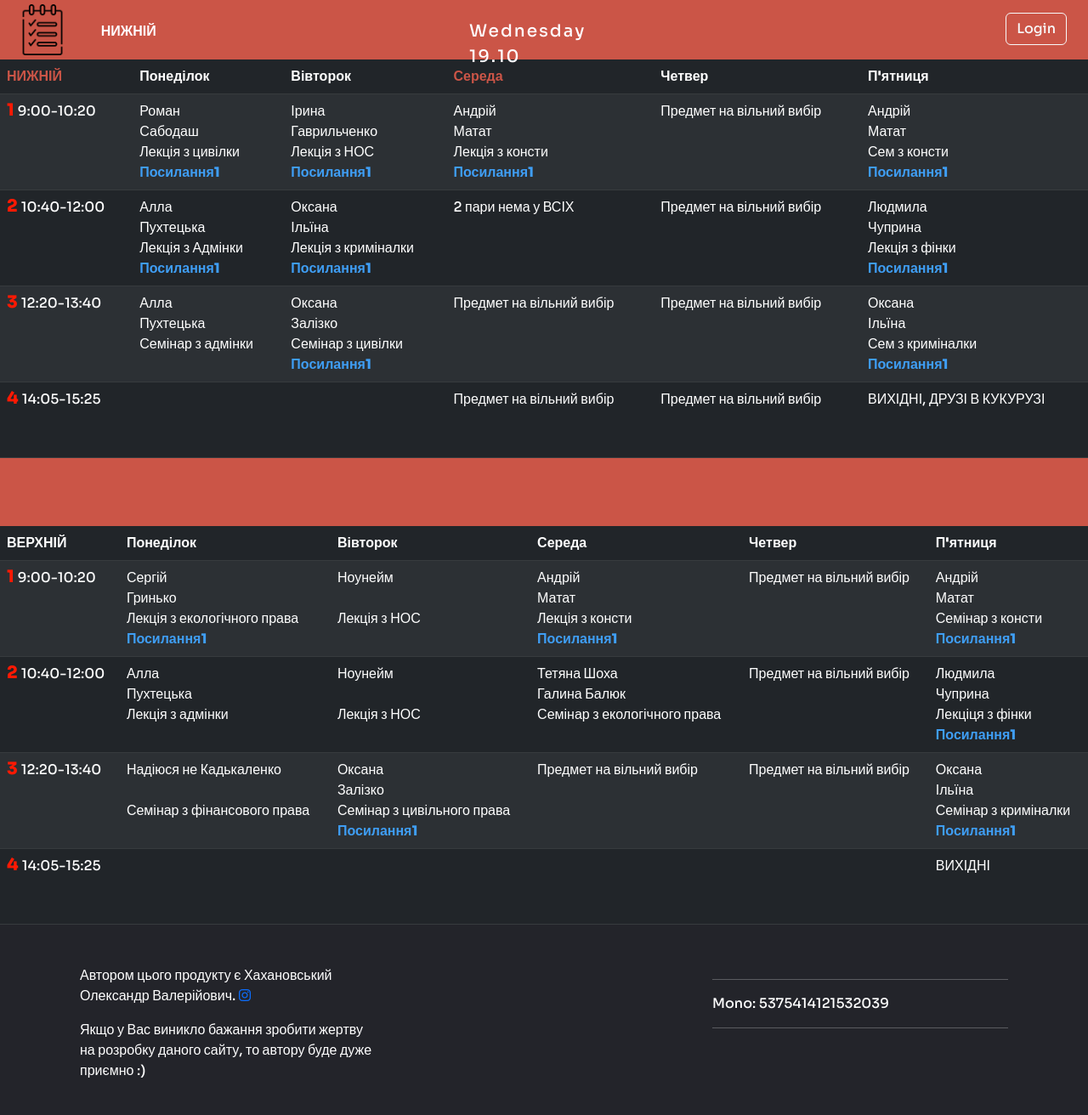
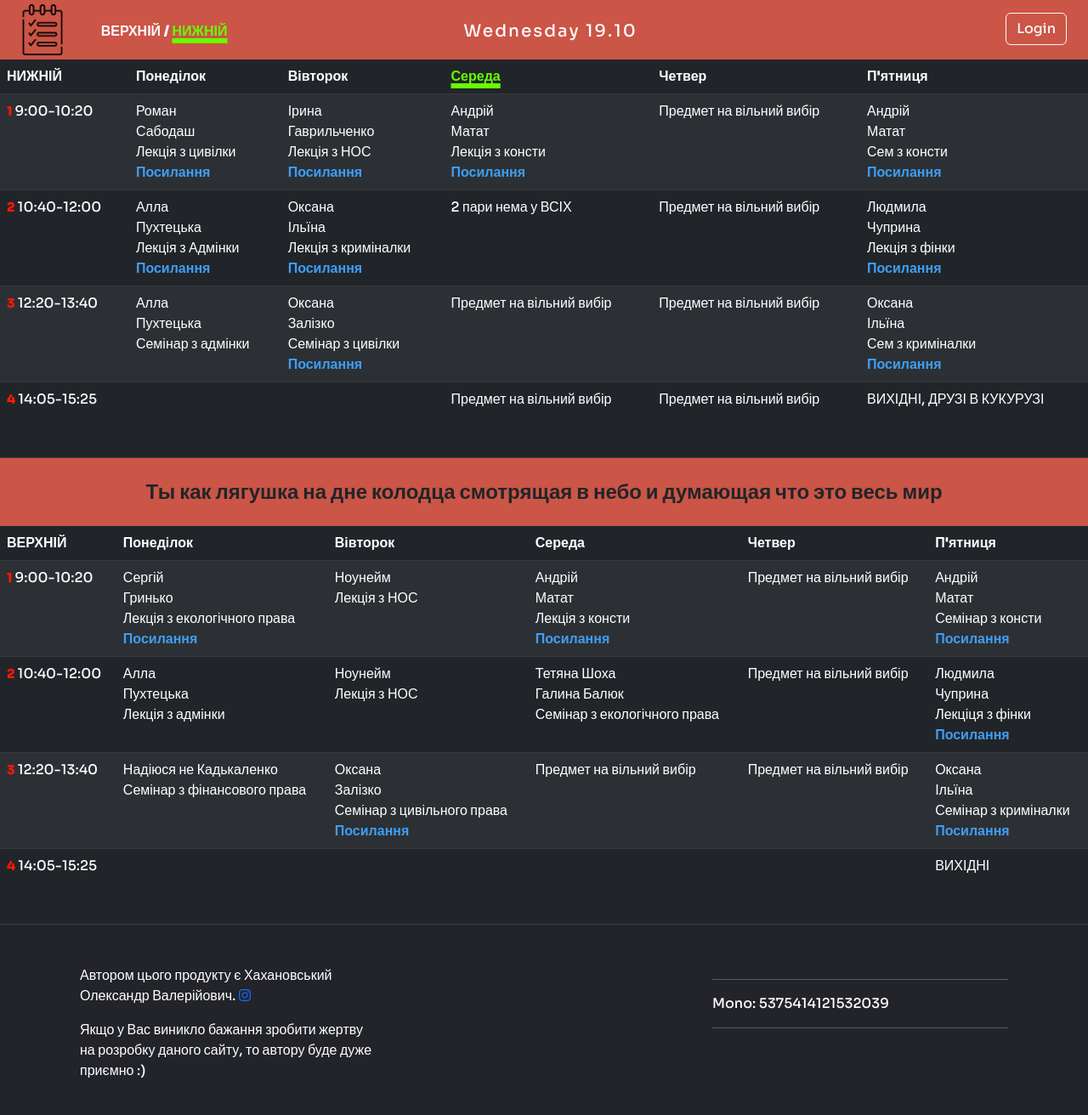
Before and after one commit to hahan18/university_todo, a Django app: page / in a window 1280 px wide. Shown: the whole page at 85% size. Run offline with Django 4.2, Linux system fonts and the light colour scheme; data comes from the database, SQL or seed files in the repository; both versions use the stored data as it was after the commit.

Commit message:
Stable version 3.0

```diff
--- a/main_todo/models.py
+++ b/main_todo/models.py
@@ -71,3 +71,8 @@ class MainData(models.Model):
         verbose_name='Верхній чи нижній тиждень',
         default=UpOrDownWeek.UP
     )
+    changed = models.DateTimeField(auto_now_add=True)
+
+
+class ChinesePhrase(models.Model):
+    phrase = models.CharField(max_length=255, null=True, blank=True, verbose_name='Фразочка')
--- a/main_todo/templates/main_todo/_todo_down.html
+++ b/main_todo/templates/main_todo/_todo_down.html
@@ -39,9 +39,9 @@
 		</tr>
 		</tbody>
 	</table>
-	<div class="space"></div>
 </section>
 
+{% include 'main_todo/_todo_phrases_space.html' %}
 
 <section class="upper_week">
 	<table class="table table-dark table-striped">
--- a/main_todo/templates/main_todo/_todo_mixin.html
+++ b/main_todo/templates/main_todo/_todo_mixin.html
@@ -2,19 +2,29 @@
 
 
 <td>
-	<div class="first_name">{% if el.first_name %}{{ el.first_name }}{% else %}<br>{% endif %}</div>
-	<div class="last_name">{% if el.last_name %}{{ el.last_name }}{% else %}<br>{% endif %}</div>
-	<div class="subject">{% if el.subject %}{{ el.subject }}{% else %}<br>{% endif %}</div>
+	<div class="first_name">{% if el.first_name %}{{ el.first_name }}{% endif %}</div>
+	<div class="last_name">{% if el.last_name %}{{ el.last_name }}{% endif %}</div>
+	<div class="subject">{% if el.subject %}{{ el.subject }}{% endif %}</div>
 	{% if el.link %}
-		<a class="hyperlink hyperlink1" target="_blank" href="{{ el.link }}">Посилання1</a>
+		<a class="hyperlink hyperlink1" target="_blank" href="{{ el.link }}">Посилання</a>
 	{% endif %}
 	{% if el.link2 %}
 		<a class="hyperlink" target="_blank" href="{{ el.link2 }}">Посилання2</a>
 	{% endif %}
 
+	{% if not el.first_name %}
+		<br>
+	{% endif %}
+	{% if not el.last_name %}
+		<br>
+	{% endif %}
+	{% if not el.subject %}
+		<br>
+	{% endif %}
+
 	<div class="last_info">
-{#		<div class="last_changes"><span class="changed_last_changes">ЗМІНЕНО: </span>{{ el.last_changes|date:'d.m-H:i' }}#}
-{#		</div>#}
+		{#		<div class="last_changes"><span class="changed_last_changes">ЗМІНЕНО: </span>{{ el.last_changes|date:'d.m-H:i' }}#}
+		{#		</div>#}
 		{% if request.user.is_authenticated %}
 			<div class="link">
 				<a href="{% url 'update' el.day_number el.number_of_lesson %}"><img class="exchange"
--- /dev/null
+++ b/main_todo/templates/main_todo/_todo_phrases_space.html
@@ -0,0 +1,19 @@
+{% load static %}
+
+
+<section class="chinese_space space">
+	{% if phrase %}
+		<div class="chinese_phrase">
+			{{ phrase|truncatewords:30 }}
+		</div>
+	{% endif %}
+	<div class="change_phrase">
+		{% if request.user.is_authenticated %}
+			<a href="{% url 'chinese_phrase' %}">
+				<button class="btn" type="submit">
+					<img class="change_phrase_button" src="{% static 'images/refresh.png' %}" alt="exchange">
+				</button>
+			</a>
+		{% endif %}
+	</div>
+</section>
--- a/main_todo/templates/main_todo/_todo_upper.html
+++ b/main_todo/templates/main_todo/_todo_upper.html
@@ -39,9 +39,9 @@
 		</tr>
 		</tbody>
 	</table>
-	<div class="space"></div>
 </section>
 
+{% include 'main_todo/_todo_phrases_space.html' %}
 
 <section class="down_week">
 	<table class="table table-dark table-striped">
--- a/main_todo/templates/main_todo/base.html
+++ b/main_todo/templates/main_todo/base.html
@@ -24,19 +24,18 @@
 			<div class="logo col-1">
 				<div class="item"><a href="{% url 'todo' %}"><img src="{% static 'images/logo.png' %}" alt="logo"></a></div>
 			</div>
-			<div class="up_or_down_week col-2">
+			<div class="up_or_down_week col-4">
 				{% if current_week == '1' %}
-					<div class="item up"><span>ВЕРХНІЙ</span></div>
+					<div class="item up"><span>ВЕРХНІЙ</span> / НИЖНІЙ</div>
 				{% elif current_week == '2' %}
-					<div class="item down"><span>НИЖНІЙ</span></div>
+					<div class="item down">ВЕРХНІЙ / <span>НИЖНІЙ</span></div>
 				{% endif %}
 				{% if user.is_authenticated %}
-					<form action="{% url 'updown' %}" method="post">
-						{% csrf_token %}
+					<a href="{% url 'updown' %}">
 						<button class="button btn" type="submit">
 							<img src="{% static 'images/refresh.png' %}" alt="exchange">
 						</button>
-					</form>
+					</a>
 				{% endif %}
 			</div>
 			<div class="current_date col-4">
--- a/main_todo/urls.py
+++ b/main_todo/urls.py
@@ -1,10 +1,11 @@
 from django.urls import path
-from .views import Todo, update, up_down, LoginUser, logout_user
+from .views import Todo, update, up_down, LoginUser, logout_user, chinese_phrase
 
 urlpatterns = [
     path('', Todo.as_view(), name='todo'),
     path('update/<int:day_number>/<int:number_of_lesson>/', update, name='update'),
     path('updown/', up_down, name='updown'),
+    path('chinese_phrase/', chinese_phrase, name='chinese_phrase'),
     path('login/', LoginUser.as_view(), name='login_user'),
     path('logout/', logout_user, name='logout_user'),
 ]
--- a/main_todo/views.py
+++ b/main_todo/views.py
@@ -7,8 +7,8 @@ from django.shortcuts import render, redirect, get_object_or_404
 from django.urls import reverse_lazy
 from django.utils import timezone
 from django.views.generic import ListView
-from .models import Schedule, MainData
-from .forms import ScheduleUpdateForm, LoginUserForm
+from .models import Schedule, MainData, ChinesePhrase
+from .forms import ScheduleUpdateForm, LoginUserForm, ChinesePhraseForm
 
 
 class Todo(ListView):
@@ -33,10 +33,28 @@ class Todo(ListView):
             'current_week': MainData.objects.get(pk=1).up_or_down_week,
             'current_day': timezone.now().isoweekday(),
             'title': 'Розклад',
+            'phrase': ChinesePhrase.objects.first().phrase,
         }
         context.update(context_dict)
+        return context
 
-        return context
+    @staticmethod
+    def change_current_week():
+        obj = MainData.objects.get(pk=1)
+        current_week = timezone.now().strftime('%W')
+        changed_week = obj.changed.strftime('%W')
+
+        changed_on_this_week = current_week == changed_week
+
+        if not changed_on_this_week:
+            if obj.up_or_down_week == '1':
+                obj.up_or_down_week = '2'
+            else:
+                obj.up_or_down_week = '1'
+            obj.save()
+
+    if timezone.now().weekday() == 0:
+        change_current_week()
 
 
 @login_required(login_url='login/')
@@ -79,6 +97,28 @@ def up_down(request):
     return redirect(request.META['HTTP_REFERER'])
 
 
+@login_required(login_url='login/')
+def chinese_phrase(request):
+    ch_phrase = get_object_or_404(ChinesePhrase, pk=2)
+
+    form = ChinesePhraseForm(instance=ch_phrase)
+
+    if request.method == 'POST':
+        form = ChinesePhraseForm(request.POST, instance=ch_phrase)
+        if form.is_valid():
+            form.save()
+            return redirect('/')
+
+    context = {
+        'date_now': timezone.now().strftime('%A %d.%m'),
+        'current_week': MainData.objects.get(pk=1).up_or_down_week,
+        'title': 'Китайська мудрість',
+        'form': form,
+    }
+
+    return render(request, 'main_todo/chinese_phrase.html', context)
+
+
 class LoginUser(LoginView):
     form_class = LoginUserForm
     template_name = 'main_todo/login.html'
--- a/static/css/main.css
+++ b/static/css/main.css
@@ -27,6 +27,10 @@ header .up_or_down_week {
   position: relative;
   display: flex;
 }
+header .up_or_down_week span {
+  color: #67ff00;
+  text-decoration: underline 6px;
+}
 header .up_or_down_week .up, header .up_or_down_week .down {
   font-weight: 800;
 }
@@ -40,12 +44,6 @@ header .up_or_down_week .item {
   margin-top: 8px;
 }
 header .current_date {
-  position: absolute;
-  left: 0;
-  right: 0;
-  margin-left: auto;
-  margin-right: auto;
-  width: 200px;
   padding-top: 22px;
   font-weight: 500;
   font-size: 20px;
@@ -76,11 +74,12 @@ header .login .item {
 .upper_week .number_lesson_span, .down_week .number_lesson_span {
   font-weight: 800;
   color: #ff1903;
-  font-size: 20px;
-  line-height: 10px;
+  font-size: 15px;
 }
 .upper_week .last_info, .down_week .last_info {
   position: relative;
+  display: inline-block;
+  float: right;
 }
 .upper_week .last_info .link, .down_week .last_info .link {
   display: flex;
@@ -97,12 +96,13 @@ header .login .item {
 
 .current_bold_week {
   font-weight: 800;
-  color: #CB5547;
+  color: #FFFBFE;
 }
 
 .current_bold_day {
   font-weight: 800;
-  color: #CB5547;
+  color: #67ff00;
+  text-decoration: underline solid 6px;
 }
 
 .login_label, .password_label {
@@ -157,4 +157,23 @@ header .login .item {
   font-weight: bold;
 }
 
+.chinese_space {
+  display: flex;
+  justify-content: center;
+  align-items: center;
+  color: #212529;
+  font-size: 24px;
+  font-weight: bolder;
+  position: relative;
+}
+.chinese_space .change_phrase {
+  display: inline-block;
+}
+.chinese_space .change_phrase img {
+  width: 25px;
+}
+.chinese_space .change_phrase .btn:hover {
+  border-color: white;
+}
+
 /*# sourceMappingURL=main.css.map */
--- a/static/css/main.sass
+++ b/static/css/main.sass
@@ -27,6 +27,10 @@ header
         position: relative
         display: flex
 
+        span
+            color: #67ff00
+            text-decoration: underline 6px
+
         .up, .down
             font-weight: 800
 
@@ -41,12 +45,6 @@ header
             margin-top: 8px
 
     .current_date
-        position: absolute
-        left: 0
-        right: 0
-        margin-left: auto
-        margin-right: auto
-        width: 200px
         padding-top: 22px
         font-weight: 500
         font-size: 20px
@@ -69,6 +67,7 @@ header
         text-decoration: none
         color: #3f9ef5
         font-weight: 800
+
     .hyperlink1
         margin-right: 10px
 
@@ -78,28 +77,34 @@ header
     .number_lesson_span
         font-weight: 800
         color: #ff1903
-        font-size: 20px
-        line-height: 10px
+        font-size: 15px
+
     .last_info
         position: relative
+        display: inline-block
+        float: right
+
         .link
             display: flex
             justify-content: flex-end
             margin-right: 10px
+
         .last_changes
             font-size: 12px
             color: #989090
+
             .changed_last_changes
                 font-size: 10px
 
 
 .current_bold_week
     font-weight: 800
-    color: #CB5547
+    color: #FFFBFE
 
 .current_bold_day
     font-weight: 800
-    color: #CB5547
+    color: #67ff00
+    text-decoration: underline solid 6px
 
 
 .login_label, .password_label
@@ -126,10 +131,13 @@ header
         margin-bottom: 20px
         font-weight: bold
         font-size: 25px
+
         .day
             margin-right: 10px
+
         .lesson
             margin-right: 10px
+
         .week
             margin-right: 10px
             font-weight: bolder
@@ -142,6 +150,25 @@ header
         align-items: center
         font-size: 17px
         font-weight: bolder
+
         .changed_last_changes
             margin-right: 4px
             font-weight: bold
+
+
+.chinese_space
+    display: flex
+    justify-content: center
+    align-items: center
+    color: #212529
+    font-size: 24px
+    font-weight: bolder
+    position: relative
+
+    .change_phrase
+        display: inline-block
+        img
+            width: 25px
+        .btn
+            &:hover
+                border-color: white
```
Also changed, not shown: main_todo/forms.py (+7 -1 lines), main_todo/templates/main_todo/chinese_phrase.html (added, +31 -0 lines), db.sqlite3, main_todo/migrations/0008_maindata_changed.py (added), main_todo/migrations/0009_chinesephrase.py (added), main_todo/migrations/0010_alter_chinesephrase_phrase.py (added), main_todo/migrations/0011_alter_chinesephrase_phrase.py (added), 1 other file.
